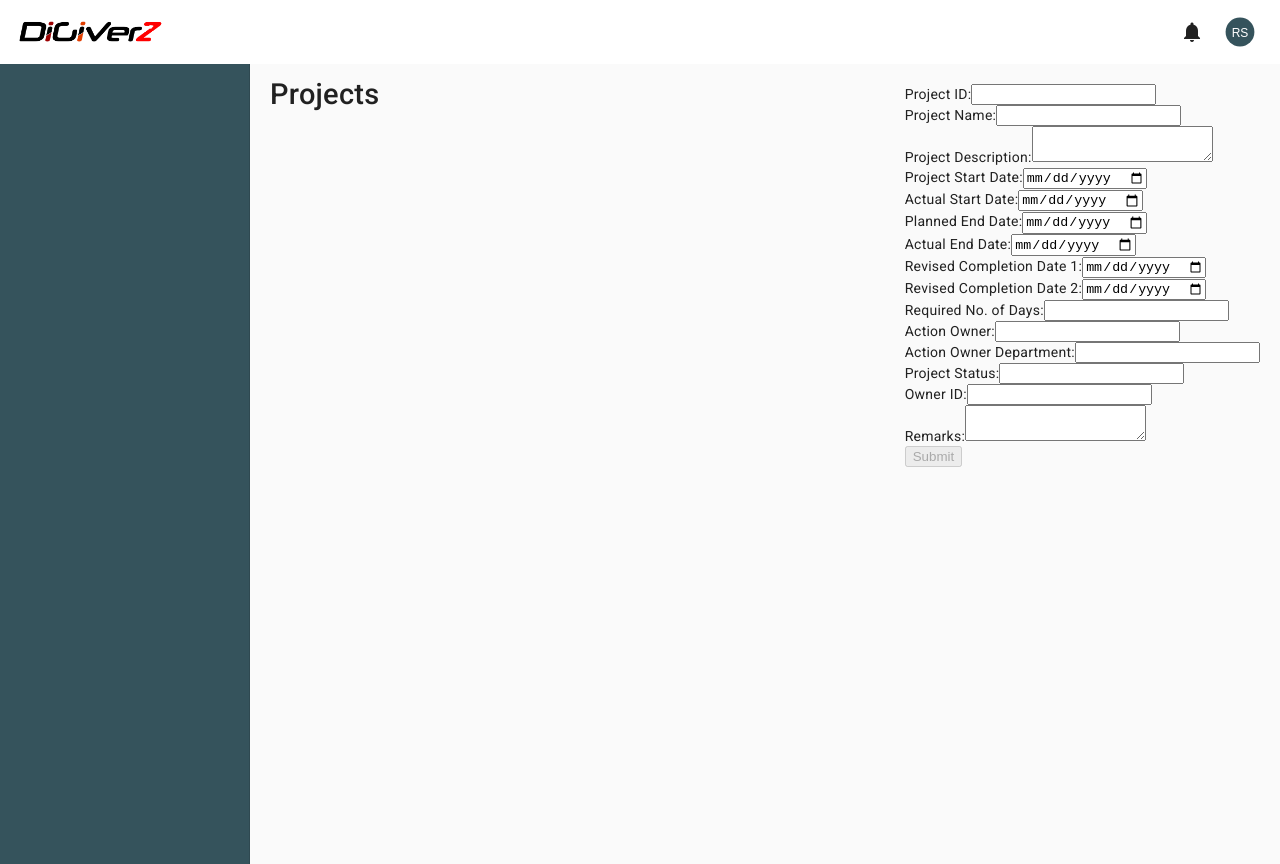
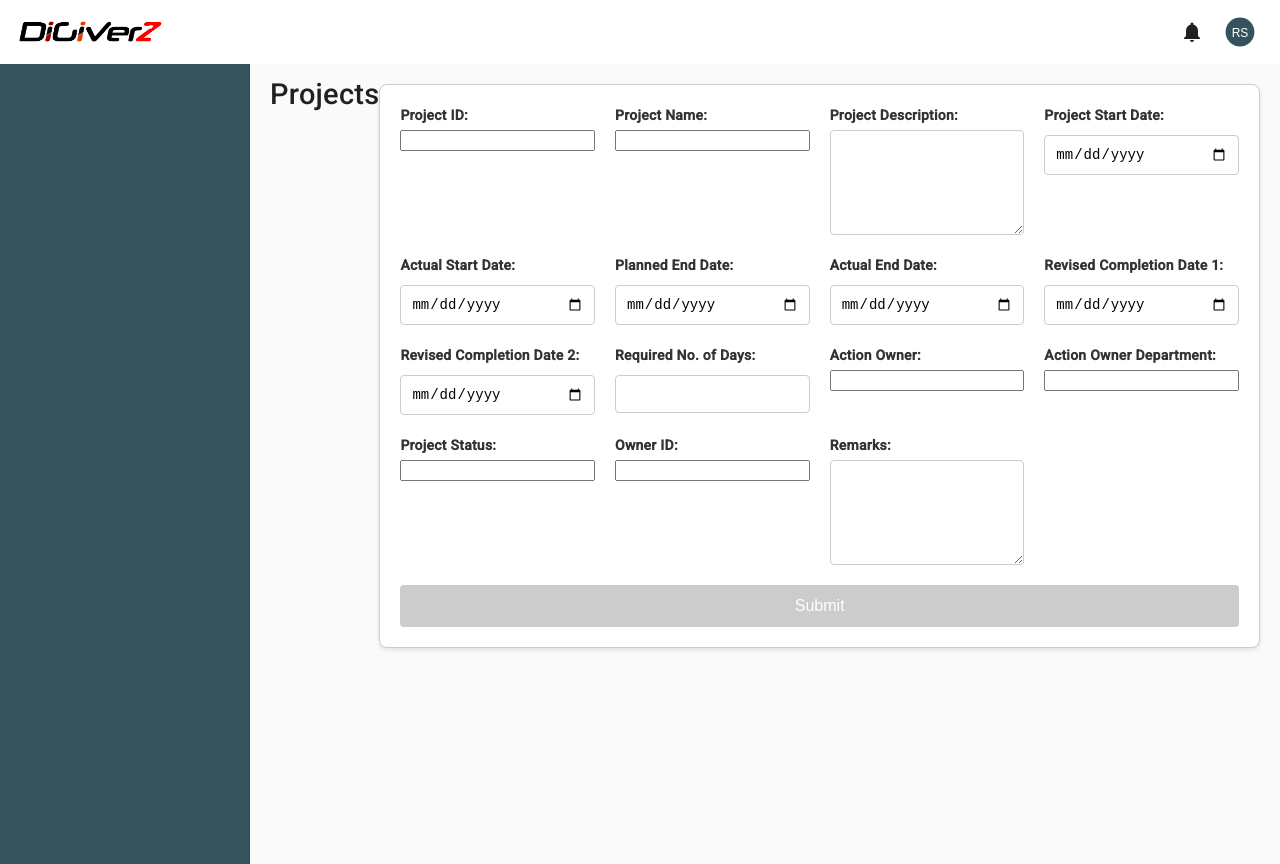
Before and after one commit to nikhisri/project_tracker_frontend, an Angular app in the folder proj_track_f/: page /projectform in a window 1280 px wide. Built offline with nearby package versions, Linux system fonts and the light colour scheme.

Commit message:
form-css

```diff
--- a/proj_track_f/src/app/project-form/project-form.component.css
+++ b/proj_track_f/src/app/project-form/project-form.component.css
@@ -0,0 +1,114 @@
+
+form {
+    max-width: 1000px;
+    margin: 0 auto;
+    padding: 20px;
+    border: 1px solid #ccc;
+    border-radius: 8px;
+    background-color: #fff;
+    box-shadow: 0 2px 4px rgba(0, 0, 0, 0.1);
+    display: grid;
+    grid-template-columns: repeat(4, 1fr);
+    gap: 20px;
+}
+
+
+/* Form group styling */
+form > div {
+    display: flex;
+    flex-direction: column;
+}
+
+/* Label styling */
+label {
+    margin-bottom: 5px;
+    font-weight: 600;
+    color: #333;
+}
+
+/* Input and textarea styling */
+input[type="text"],
+input[type="number"],
+input[type="date"]{
+    width: 100%;
+    padding: 10px;
+    border: 1px solid #ccc;
+    border-radius: 4px;
+    box-sizing: border-box;
+    font-size: 14px;
+    margin-top: 5px;
+}
+
+textarea{
+    width: 100%;
+    height: 105px;
+    padding: 10px;
+    border: 1px solid #ccc;
+    border-radius: 4px;
+    box-sizing: border-box;
+    font-size: 14px;
+}
+
+/* Button styling */
+button {
+    grid-column: span 4;
+    padding: 12px;
+    /* background-color: #007bff; */
+    color: #fff;
+    border: none;
+    border-radius: 4px;
+    font-size: 16px;
+    cursor: pointer;
+    transition: background-color 0.3s ease;
+}
+label span{
+    color: red;
+}
+button[disabled] {
+    background-color: #ccc;
+    cursor: not-allowed;
+}
+
+button:hover:not([disabled]) {
+    /* background-color: #0056b3; */
+}
+
+/* Error message styling */
+div[ngIf] {
+    color: red;
+    font-size: 12px;
+    margin-top: 5px;
+}
+.divGrid{
+    display: grid !important;
+    grid-template-columns: 6fr 6fr !important;
+    column-gap: 10px;
+}
+
+
+/* Focus state for inputs and textarea */
+input:focus,
+textarea:focus {
+    border-color: #007bff;
+    outline: none;
+    box-shadow: 0 0 5px rgba(0, 123, 255, 0.25);
+}
+
+/* Responsive design */
+@media (max-width: 1200px) {
+    form {
+        grid-template-columns: repeat(3, 1fr);
+    }
+}
+
+@media (max-width: 900px) {
+    form {
+        grid-template-columns: repeat(2, 1fr);
+    }
+}
+
+@media (max-width: 600px) {
+    form {
+        grid-template-columns: 1fr;
+    }
+}
```
